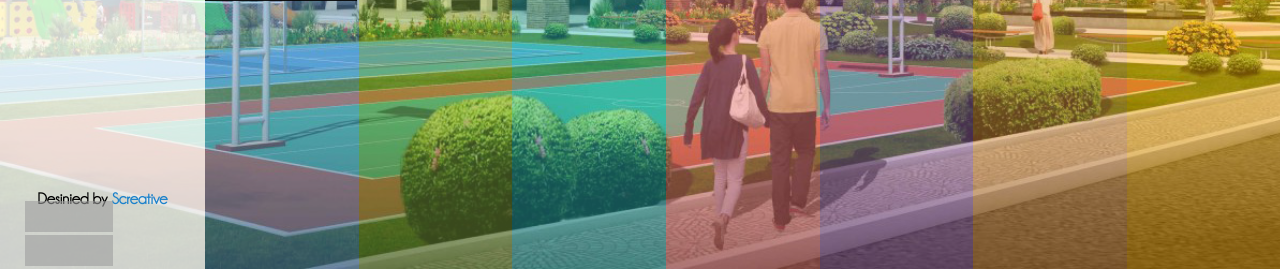
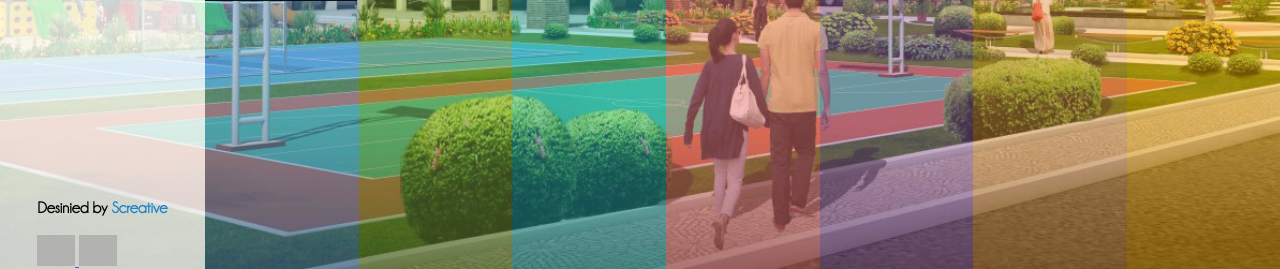
Before and after one commit to yokesh28/palmspring, a PHP site: page / in a window 1280 px wide. Shown: the part 617-886 px from the top of the page. Run offline with PHP 8.4, Linux system fonts and the light colour scheme; grey boxes are pictures that could not be loaded.

Commit message:
Signed-off-by: screative2 <screative2@ubuntu>

```diff
--- a/css/style.css
+++ b/css/style.css
@@ -426,14 +426,17 @@ h4 {
 
 .validate {
 	position: absolute;
-	bottom: 0;
-	margin: 0 12%;
+	bottom: 0%;
+	margin-left: 18%;
 	opacity: 0.6;
+}
+.validate img{
+	width: 44% !important;
 }
 
 .by {
 	position: absolute;
-	bottom: 7%;
+	bottom: 6%;
 	text-align: center;
 	width: 100%;
 	font-weight: bolder;
```
